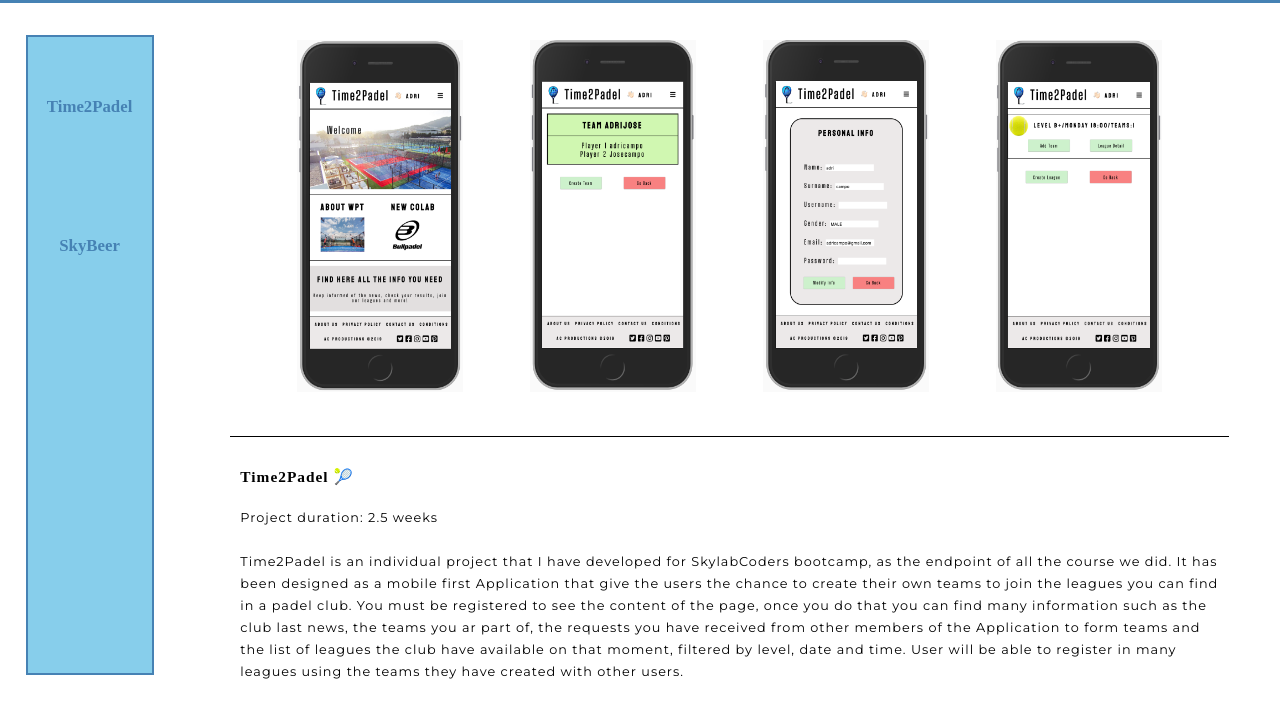
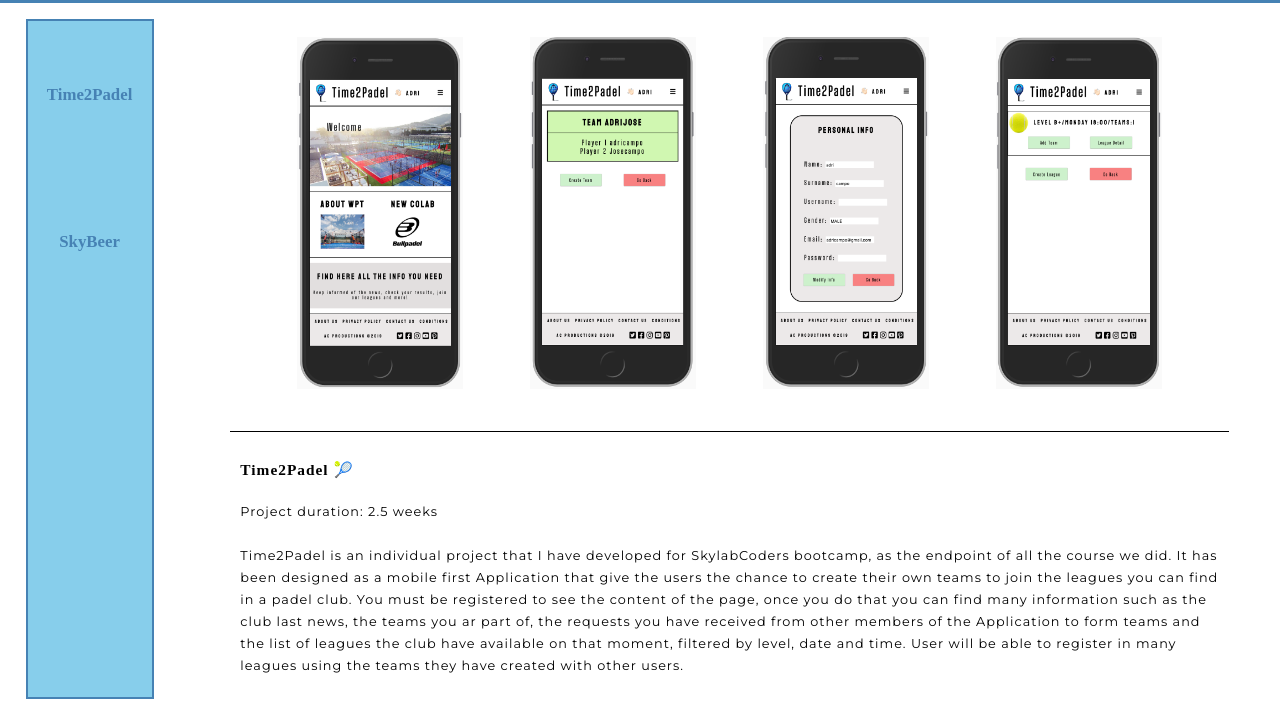
Before and after one commit to adricampo/personal-portfolio, a React app in the folder my-website-app/: page /#/time2padel in a window 1280 px wide. Shown: the part 85-800 px from the top of the page. Built offline with nearby package versions, Linux system fonts and the light colour scheme; a web font is replaced by a local one.

Commit message:
modified layout of projects page

```diff
--- a/my-website-app/src/components/About-me/index.sass
+++ b/my-website-app/src/components/About-me/index.sass
@@ -12,7 +12,7 @@
         display: flex
         flex-direction: row
         &__image
-            width: 41vw
+            min-width: 34vw
             height: 80vh
             margin-top: 3%
             margin-left: 2%
--- a/my-website-app/src/components/Projects/index.sass
+++ b/my-website-app/src/components/Projects/index.sass
@@ -1,10 +1,10 @@
 .projects-nav
     position: absolute
-    top: 15vh
+    top: 13vh
     left: 2vw
     z-index: 100
     width: 10%
-    height: 80vh
+    height: 85vh
     display: flex
     flex-direction: column
     justify-content: space-around
--- a/my-website-app/src/components/Time2Padel/index.sass
+++ b/my-website-app/src/components/Time2Padel/index.sass
@@ -5,7 +5,7 @@
     top: 11vh
     left: 17vw
     width: 80vw
-    height: 89vh
+    height: 88vh
     padding: 1%
     .box
         display: flex
```
